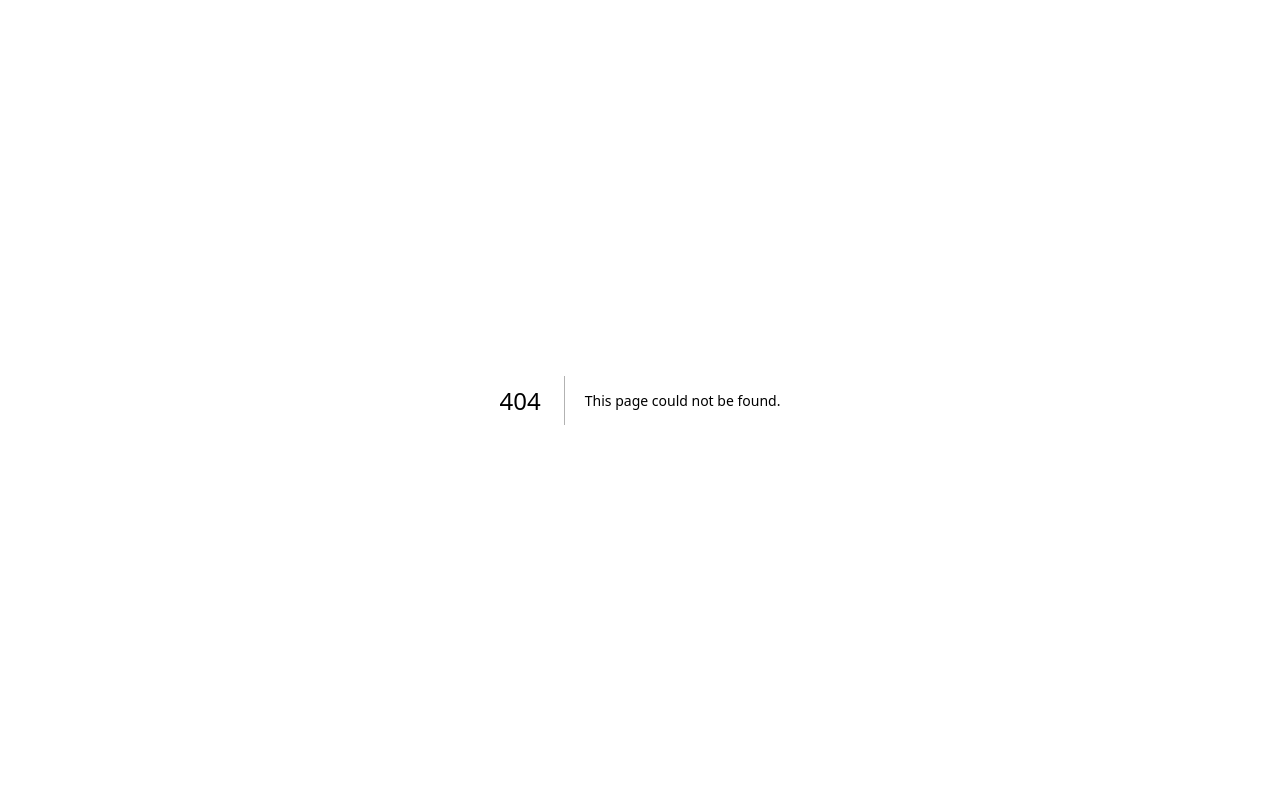
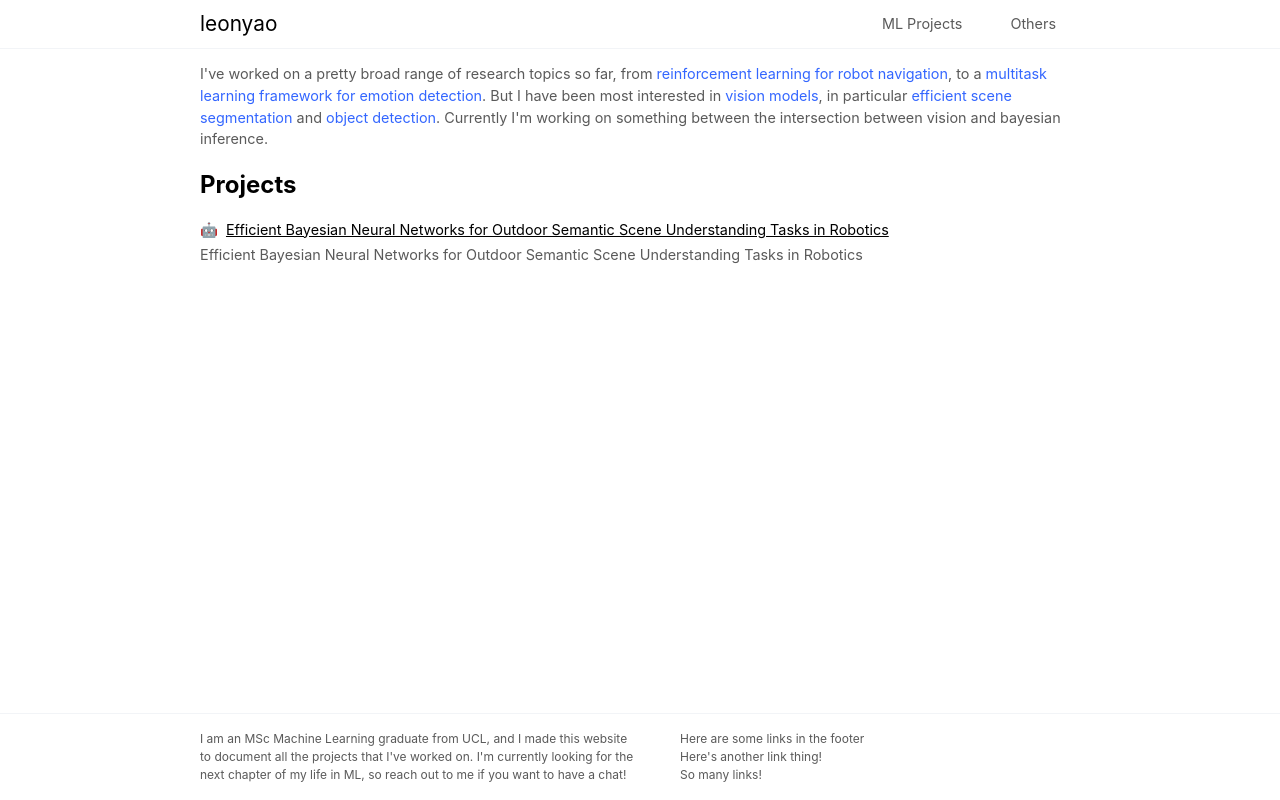
Before and after one commit to LeonY117/leony117.github.io, a Next.js app: page /projects in a window 1280 px wide. Before the commit this address had no page. Built offline with nearby package versions, Linux system fonts and the light colour scheme.

Commit message:
create project page

```diff
--- /dev/null
+++ b/pages/projects/index.js
@@ -0,0 +1,72 @@
+import React from 'react';
+import Head from 'next/head';
+import { useRouter } from 'next/router';
+
+import Content from '@/hoc/Content/Content';
+import Layout from '@/hoc/Layout/Layout';
+import EmoLink from '@/components/EmoLink/EmoLink';
+
+import classes from './projects.module.css';
+
+const Projects = () => {
+  const router = useRouter();
+  const projectClickedHandler = (project) => {
+    router.push('/projects/' + project);
+  };
+
+  const PLink = (props) => {
+    return (
+      <a onClick={() => projectClickedHandler(props.link)}>{props.children}</a>
+    );
+  };
+
+  return (
+    <>
+      <Head>
+        <title>Projects</title>
+      </Head>
+      <Layout>
+        <Content>
+          <p className={classes.Intro}>
+            I've worked on a pretty broad range of research topics so far, from{' '}
+            <PLink link='namo'>
+              reinforcement learning for robot navigation
+            </PLink>
+            , to a{' '}
+            <PLink link='emotion'>
+              multitask learning framework for emotion detection
+            </PLink>
+            . But I have been most interested in{' '}
+            <PLink link='msc'>vision models</PLink>, in particular{' '}
+            <PLink link='bsc'>efficient scene segmentation</PLink> and{' '}
+            <PLink link='waste-detection'>object detection</PLink>. Currently
+            I'm working on something between the intersection between vision and
+            bayesian inference.
+          </p>
+          <div className={classes.ProjectsWrapper}>
+            <h2>Projects</h2>
+            <ul className={classes.Projects}>
+              <li>
+                <EmoLink
+                  emoji='🤖'
+                  clicked={() => projectClickedHandler('namo')}
+                >
+                  Efficient Bayesian Neural Networks for Outdoor Semantic Scene
+                  Understanding Tasks in Robotics
+                </EmoLink>
+              </li>
+              <li>
+                <a>
+                  Efficient Bayesian Neural Networks for Outdoor Semantic Scene
+                  Understanding Tasks in Robotics
+                </a>
+              </li>
+            </ul>
+          </div>
+        </Content>
+      </Layout>
+    </>
+  );
+};
+
+export default Projects;
--- /dev/null
+++ b/pages/projects/projects.module.css
@@ -0,0 +1,18 @@
+.Intro a {
+  color: var(--blue);
+  cursor: pointer;
+}
+
+.Intro a:hover {
+  color: var(--blue-highlight);
+}
+
+.Projects {
+  margin: 0;
+  padding: 0;
+}
+
+.Projects li {
+  list-style: none;
+  margin: 0.25rem 0;
+}
```
